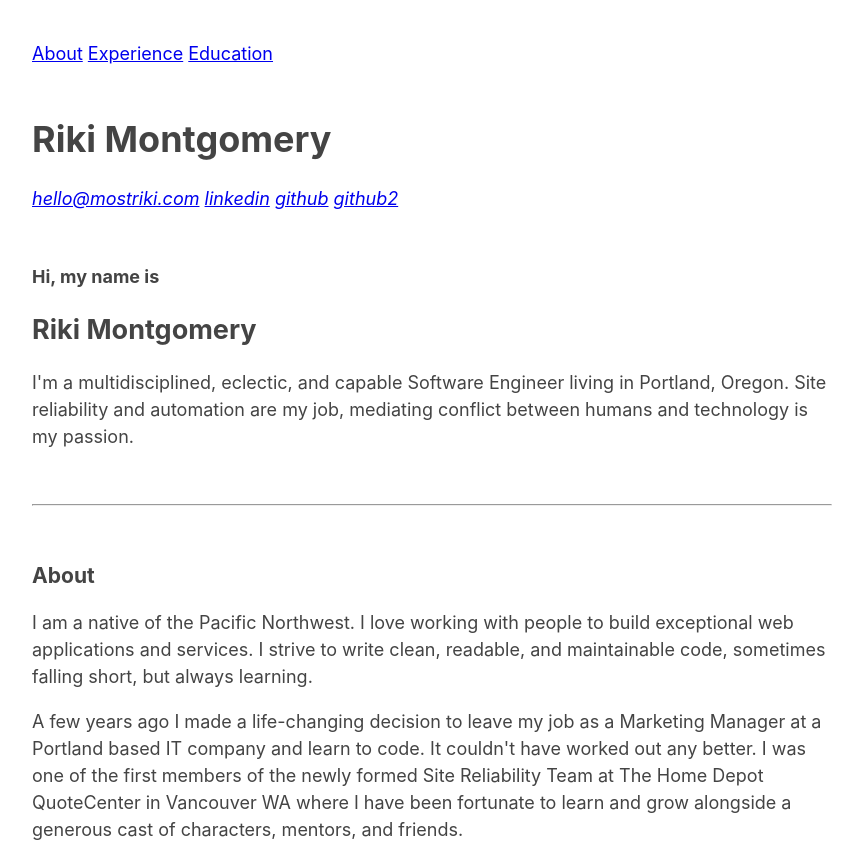
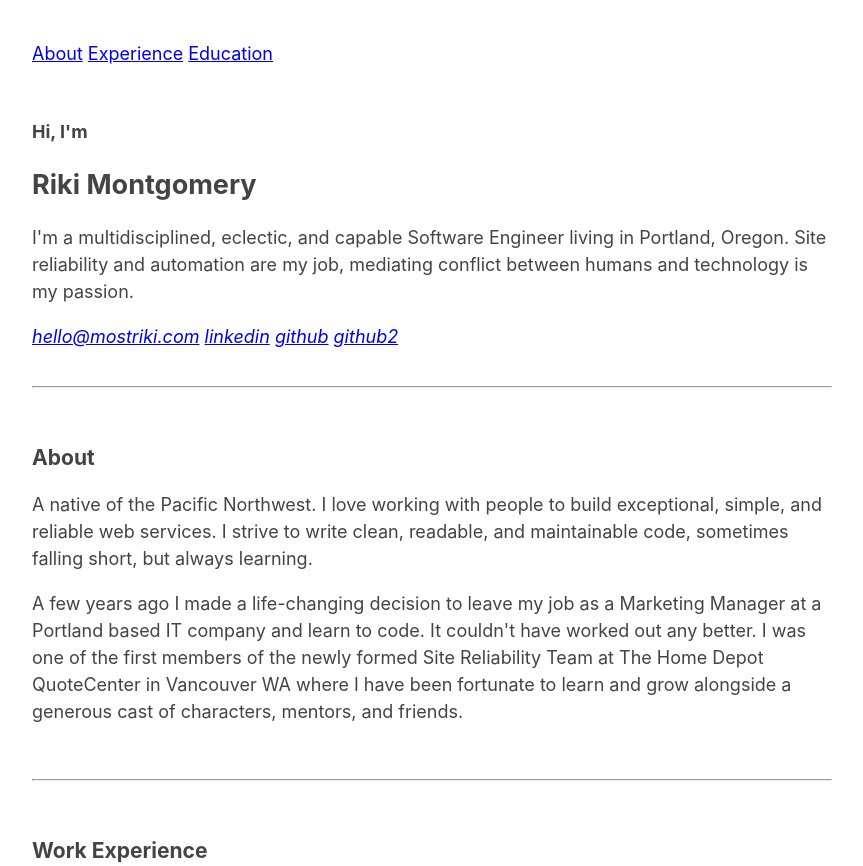
Before and after one commit to mostriki/portfolio, a plain HTML site: page index.html in a window 1280 px wide. Shown: the top 866 px of the page, without its empty margins (208-1071 px from the left). Drawn offline with Linux system fonts and the light colour scheme.

Commit message:
update copy in intro and about sections

```diff
--- a/index.html
+++ b/index.html
@@ -17,25 +17,18 @@
 <!--header    -->
         <br>
         <div>
-            <h1>
-                Riki Montgomery
-            </h1>
+            <h4>Hi, I'm</h4>
+            <h2>Riki Montgomery</h2>
+            <p>
+                I'm a multidisciplined, eclectic, and capable Software Engineer living in Portland, Oregon. Site
+                reliability and automation are my job, mediating conflict between humans and technology is my passion.
+            </p>
             <address>
                 <a href="mailto:hello@mostriki.com">hello@mostriki.com</a>
                 <a href="https://www.linkedin.com/in/rikimontgomery/">linkedin</a>
                 <a href="https://github.com/mostriki">github</a>
                 <a href="https://github.com/riki-orange">github2</a>
             </address>
-        </div>
-<!--intro    -->
-        <br>
-        <div>
-            <h4>Hi, my name is</h4>
-            <h2>Riki Montgomery</h2>
-            <p>
-                I'm a multidisciplined, eclectic, and capable Software Engineer living in Portland, Oregon. Site
-                reliability and automation are my job, mediating conflict between humans and technology is my passion.
-            </p>
         </div>
 <!--about    -->
         <br>
@@ -44,8 +37,8 @@
         <div id="about">
             <h3>About</h3>
             <p>
-                I am a native of the Pacific Northwest. I love working with people to build exceptional web
-                applications and services. I strive to write clean, readable, and maintainable code, sometimes falling
+                A native of the Pacific Northwest. I love working with people to build exceptional, simple,
+                and reliable web services. I strive to write clean, readable, and maintainable code, sometimes falling
                 short, but always learning.
             </p>
             <p>
```
